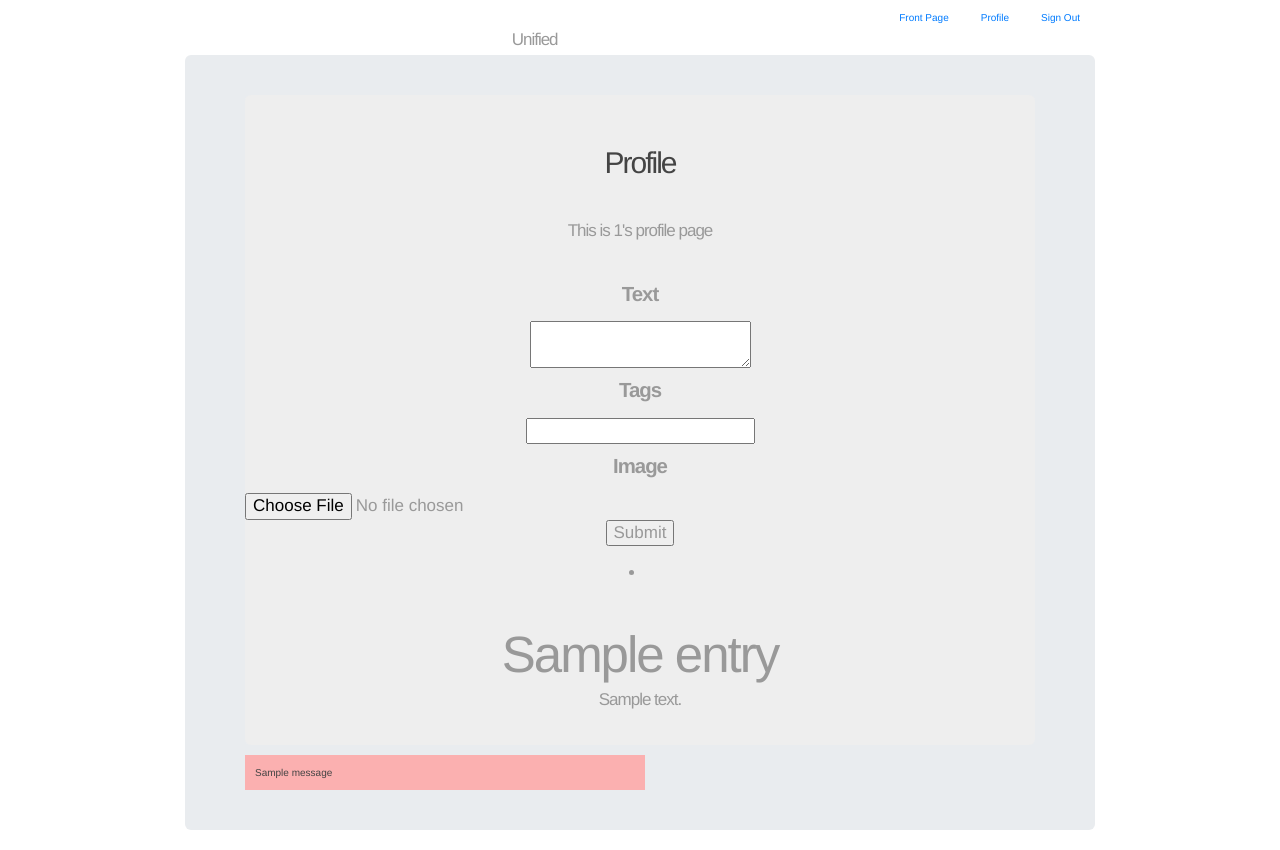
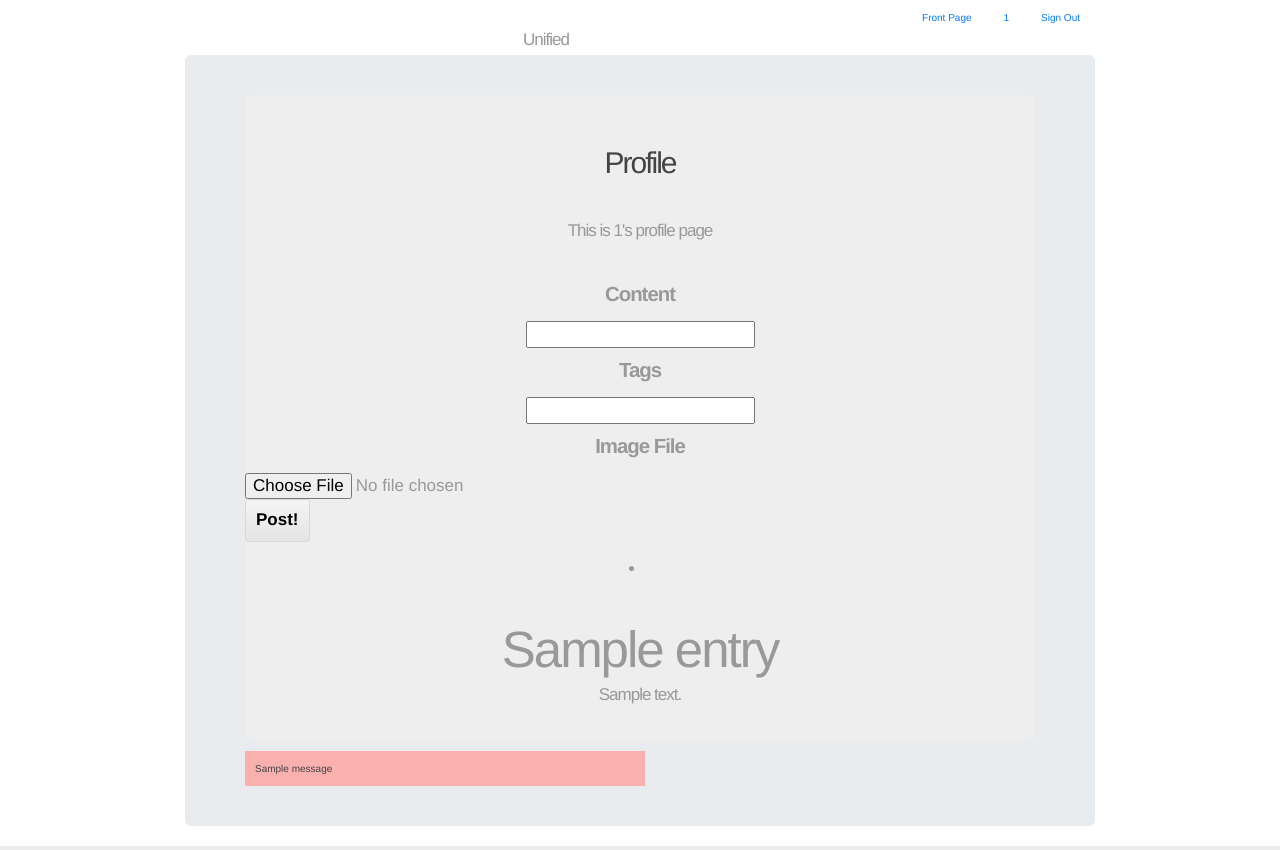
Before and after one commit to akarki15/reddit-images, a Flask app: template uni_app/templates/profile.html in a window 1280 px wide. Run offline with Flask 2, Linux system fonts and the light colour scheme; the visitor is signed in with stand-in values (Sample User, id 1); tables that the repository leaves empty hold one stand-in row (values such as "Sample post"); the template is opened without the code that fills it: values that come from a table or form of the project are taken from there, most other values are stand-ins (such as "Sample title", 1, 10 or a date in 2020); one stand-in notice (Sample message) is shown; form fields are guessed from the names that the template uses; parts of the project's set-up code (start-up, migrations or seed data) failed here and were passed over; some libraries are stand-ins or nearby versions.

Commit message:
Posts upload sort of working

```diff
--- a/uni_app/forms.py
+++ b/uni_app/forms.py
@@ -1,5 +1,6 @@
 from flask.ext.wtf import Form
-from wtforms.fields import TextField, BooleanField, SubmitField,PasswordField, FileField
+from wtforms.fields import TextField, BooleanField, SubmitField,PasswordField
+from flask.ext.wtf.file import FileField, FileRequired, FileAllowed
 from wtforms.validators import Required
 from models import db, User
 
@@ -52,7 +53,7 @@
 class CreatePostForm(Form):
 	text = TextField("Content",validators=[Required("Write something about this post!")])
 	tags = TextField("Tags")
-	image        = FileField(u'Image File', [validators.regexp(u'^[^/\\]\.jpg$')])
+	image = FileField('Image File', validators = [FileAllowed(['jpg', 'png'], 'Images only!')])
 	submit = SubmitField("Post!")
 
 	# Constructor calls the Form's default constructor
--- a/uni_app/routes.py
+++ b/uni_app/routes.py
@@ -1,8 +1,10 @@
+import os
 from uni_app import app
 from flask import Flask, render_template, request, url_for, flash, session, redirect
-from forms import SignInForm, SignUpForm,  CreatePostForm
+from forms import SignInForm, SignUpForm, CreatePostForm
 from models import db, User, Post
-
+from werkzeug import secure_filename
+from settings import APP_UPLOADS
 
 
 @app.route('/', methods=['GET','POST'])
@@ -41,6 +43,7 @@
 
 @app.route('/profile', methods=['GET', 'POST'])
 def profile():
+
 	form = CreatePostForm()
 	# session gets the encrypted ID and hashes it to get the value i.e. the username
 	user = User.query.filter_by(username = session['username']).first()
@@ -50,16 +53,27 @@
 	else:
 		if request.method == 'POST':
 			if form.validate() == False:
-				flash("Post invalid!")
 				return render_template('profile.html', form=form)
 			else:
-				containsImage = 'False'
-				if (form.image.data):
-					containsImage = 'True'
+				newpost = Post(form.text.data, 2, form.tags.data)
+				db.session.add(newpost)
 
-				newpost = Post(form.text.data, form.tags.data, form.image.data)
-				db.session.add(newpost)
+				file = request.files[form.image.name]
+				if file:
+					filename = secure_filename(file.filename)
+					# flush to ge the postID to be used as filename
+					db.session.flush()
+					filename = str(newpost.postID) + os.path.splitext(filename)[1]
+					newpost.imageURI = filename
+					file.save(os.path.join(APP_UPLOADS, filename))
+					flash(filename+" uploaded!")
+
+					print 'filename:', filename
+
 				db.session.commit()
+
+				flash("posted!")
+				return redirect(url_for('profile'))
 		elif request.method == 'GET':
 			# posts = Post.query.filter_by(username = session['username']).first()
 			return render_template('profile.html', form=form)
--- a/uni_app/templates/layout.html
+++ b/uni_app/templates/layout.html
@@ -29,7 +29,7 @@
           <ul class="nav nav-pills pull-right">
             <li><a href="{{ url_for('frontpage') }}">Front Page</a></li>
            {% if 'username' in session %}
-            <li><a href="{{ url_for('profile') }}">Profile</a></li>
+            <li><a href="{{ url_for('profile') }}">{{session['username']}}</a></li>
             <li><a href="{{ url_for('signout') }}">Sign Out</a></li>
             {% else %}
             <li><a href="{{ url_for('signup') }}">Sign Up</a></li>
--- a/uni_app/templates/profile.html
+++ b/uni_app/templates/profile.html
@@ -19,14 +19,25 @@
 
         {{ form.submit }}
         </form>
+
         {% for entry in entries %}
         <li><h2>{{ entry.title }}</h2>{{ entry.text|safe }}
         {% else %}
-    <li><em>Unbelievable.  No entries here so far</em>
+        <li>Unbelievable.  No entries here so far
+        {% endfor %}
+    </div>
+    <!-- error messages -->
+    {% for message in form.text.errors %}
+    <div class="flash">{{ message }}</div>
+    {% endfor %}
+
+    {% for message in form.tags.errors %}
+    <div class="flash">{{ message }}</div>
+    {% endfor %}
+
+    {% for message in form.image.errors %}
+    <div class="flash">{{ message }}</div>
     {% endfor %}
 
 
-  </div>
-
-
 {% endblock %}
```
Also changed, not shown: uni_app/models.py (+5 -5 lines). Lines whose indentation alone changed are shown as unchanged.
